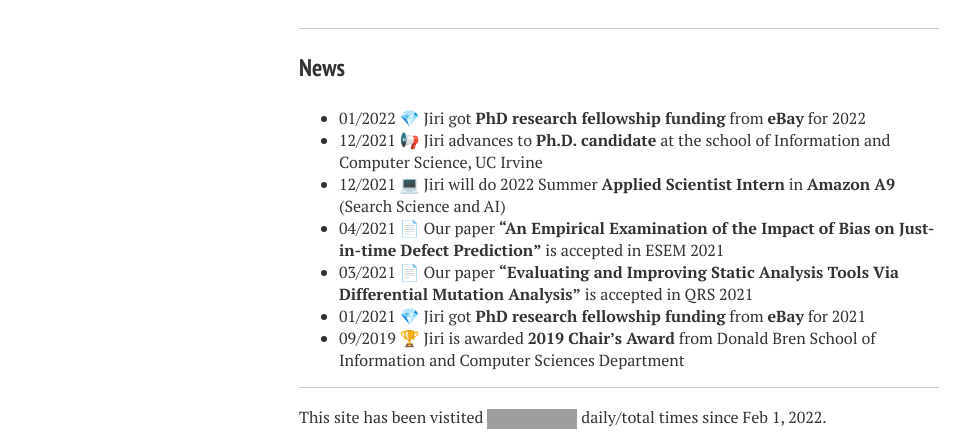
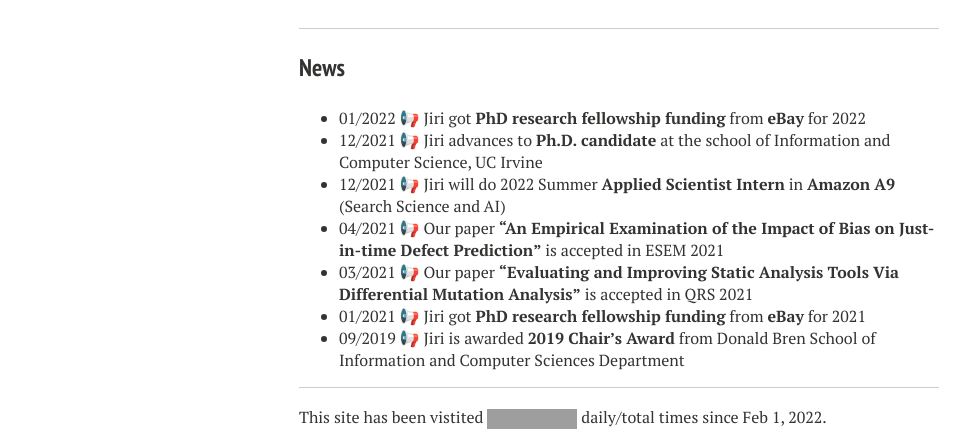
Before and after one commit to Jirigesi/Jirigesi.github.io, a Jekyll site: the page built from index.md, in a window 1280 px wide. Shown: the part 573-1010 px from the top of the page, without its empty margins (21-991 px from the left). Built offline with Jekyll 4.4.1, drawn with Linux system fonts in a browser that asks for light colours; nearby versions of some CDN libraries; comment, search, counter and statistics services are not loaded; grey boxes are pictures that could not be loaded.

```diff
--- a/index.md
+++ b/index.md
@@ -26,13 +26,13 @@ At UC Irvine, he works with Prof. <a href="https://scholar.google.com/citations?
 ---
 ### News
 
-- 01/2022 💎 Jiri got **PhD research fellowship funding** from **eBay** for 2022
+- 01/2022 📢 Jiri got **PhD research fellowship funding** from **eBay** for 2022
 - 12/2021 📢 Jiri advances to **Ph.D. candidate** at the school of Information and Computer Science, UC Irvine
-- 12/2021 💻 Jiri will do 2022 Summer **Applied Scientist Intern** in **Amazon A9** (Search Science and AI)
-- 04/2021 📄 Our paper **"An Empirical Examination of the Impact of Bias on Just-in-time Defect Prediction"** is accepted in ESEM 2021
-- 03/2021 📄 Our paper **"Evaluating and Improving Static Analysis Tools Via Differential Mutation Analysis"** is accepted in QRS 2021
-- 01/2021 💎 Jiri got **PhD research fellowship funding** from **eBay** for 2021
-- 09/2019 🏆 Jiri is awarded **2019 Chair’s Award** from Donald Bren School of Information and Computer Sciences Department
+- 12/2021 📢 Jiri will do 2022 Summer **Applied Scientist Intern** in **Amazon A9** (Search Science and AI)
+- 04/2021 📢 Our paper **"An Empirical Examination of the Impact of Bias on Just-in-time Defect Prediction"** is accepted in ESEM 2021
+- 03/2021 📢 Our paper **"Evaluating and Improving Static Analysis Tools Via Differential Mutation Analysis"** is accepted in QRS 2021
+- 01/2021 📢 Jiri got **PhD research fellowship funding** from **eBay** for 2021
+- 09/2019 📢 Jiri is awarded **2019 Chair’s Award** from Donald Bren School of Information and Computer Sciences Department
 
 ---
 
```
